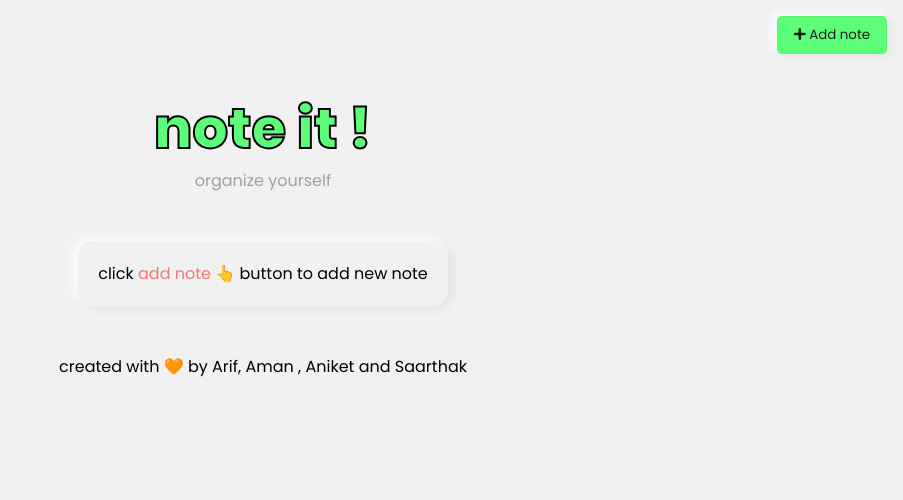
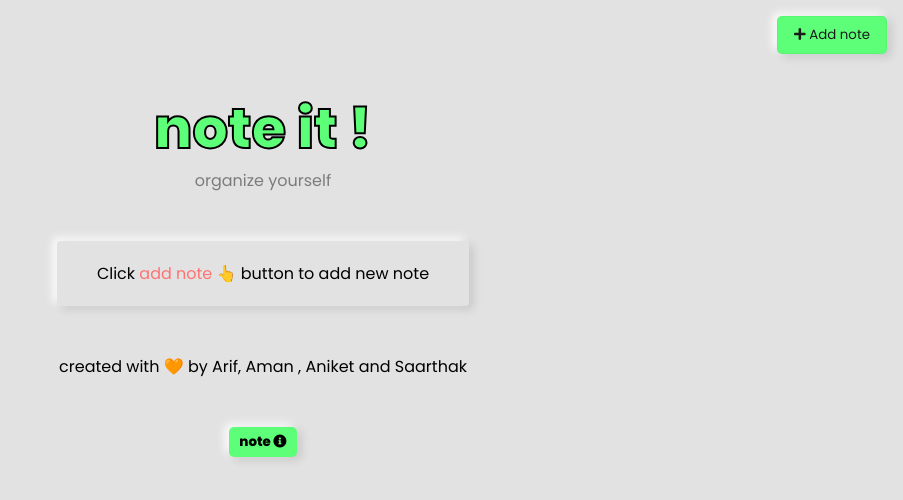
Before and after one commit to arifimran5/noteit, a plain HTML site: page index.html in a window 1280 px wide. Shown: the whole page, without its empty margins (377-1280 px from the left). Drawn offline with nearby package versions, Linux system fonts and the light colour scheme.

Commit message:
addition of info btn and changed bg color

```diff
--- a/index.html
+++ b/index.html
@@ -9,7 +9,12 @@
          integrity="sha512-1PKOgIY59xJ8Co8+NE6FZ+LOAZKjy+KY8iq0G4B3CyeY6wYHN3yt9PW0XpSriVlkMXe40PTKnXrLnZ9+fkDaog=="
          crossorigin="anonymous"
       />
-      <link rel="icon" type="image/png" sizes="32x32" href="./assets/favicon.ico">
+      <link
+         rel="icon"
+         type="image/png"
+         sizes="32x32"
+         href="./assets/favicon.ico"
+      />
       <link rel="stylesheet" href="style.css" />
       <title>Notes App</title>
    </head>
@@ -18,7 +23,7 @@
          <h1>note it !</h1>
          <p>organize yourself</p>
          <div class="add_new" id="add_new">
-           click <span>add note 👆</span>  button to add new note
+            Click <span>add note 👆</span> button to add new note
          </div>
       </div>
       <main class="note_app">
@@ -30,12 +35,21 @@
       </main>
 
       <div class="footer">
-        created with 🧡 by Arif, Aman , Aniket and Saarthak
+         created with 🧡 by Arif, Aman , Aniket and Saarthak
       </div>
-
-
+      <div class="help_btn">
+         <button
+            class="info_btn"
+            title="You can also use markdown to write your notes, if you are not familiar about markdown language then google about it , it is pretty easy to master."
+         >
+            note
+            <i class="info fa fa-info-circle"></i>
+         </button>
+      </div>
 
       <script src="https://cdnjs.cloudflare.com/ajax/libs/marked/1.2.2/marked.min.js"></script>
       <script src="script.js"></script>
    </body>
 </html>
+
+<!-- You can also use markdown to write your notes, if you are not familiar about markdown language then google about it , it is pretty easy to master. -->
--- a/script.js
+++ b/script.js
@@ -21,6 +21,7 @@ function addNewNote(text = "") {
    note.classList.add("note");
    note.innerHTML = `
     <div class="tools">
+
       <button class="edit" title="edit & submit"><i class="fas fa-edit"></i></button>
       <button class="delete" title="delete"><i class="fas fa-trash-alt"></i></button>
     </div>
--- a/style.css
+++ b/style.css
@@ -8,7 +8,7 @@
 }
 
 body {
-   background-color: #f1f1f1;
+   background-color: #e2e2e2;
    font-family: "Poppins", sans-serif;
    margin: 0;
    padding-top: 3rem;
@@ -28,16 +28,16 @@ body {
 .heading p {
    margin-top: -2.5rem;
    font-weight: 500;
-   color: #a0a0a0;
+   color: #7c7c7c;
 }
 
 .add_new {
-   padding: 20px;
-   background-color: #f1f1f1;
+   padding:20px 40px;
+   background-color: #e2e2e2;
    display: inline-block;
-   border-radius: 0.9rem;
+   border-radius: 0.2rem;
    margin-top: 2rem;
-   box-shadow: 4px 3px 10px #00000010, -4px -3px 10px white;
+   box-shadow: 4px 3px 10px #00000021, -4px -3px 10px white;
 }
 
 .add_new span {
@@ -55,8 +55,7 @@ body {
    top: 1rem;
    right: 1rem;
    color: #1a1a1a;
-   background-color: #f1f1f1;
-   box-shadow: 4px 3px 10px #00000010, -4px -3px 10px white;
+   box-shadow: 4px 3px 10px #00000021, -4px -3px 10px white;
    border: none;
    padding: 0.5rem 1rem;
    cursor: pointer;
@@ -67,7 +66,7 @@ body {
 }
 
 .note {
-   box-shadow: 4px 4px 12px #00000010, -4px -4px 15px white;
+   box-shadow: 4px 4px 12px #00000021, -4px -4px 15px white;
    margin: 20px 20px;
    width: 350px;
 }
@@ -76,7 +75,7 @@ body {
    display: flex;
    justify-content: flex-end;
    padding: 0.5rem;
-   background-color: #f1f1f1;
+   background-color: transparent;
 }
 
 .tools button {
@@ -94,7 +93,7 @@ body {
    font-family: inherit;
    font-size: 1.2rem;
    border: none;
-   background-color: #f1f1f1;
+   background-color: transparent;
    height: 200px;
    width: 100%;
    padding: 0 20px;
@@ -113,3 +112,18 @@ body {
    margin: 3rem;
    font-weight: 500;
 }
+
+.help_btn{
+   display: flex;
+   justify-content: center;
+}
+.info_btn{
+   font-family: inherit;
+   background-color: #5cff77;
+   border: none;
+   cursor: help;
+   font-weight: bold;
+   padding: 5px 10px;
+   border-radius: 5px;
+   box-shadow: 4px 3px 10px #00000021, -4px -3px 10px white;
+}
```
